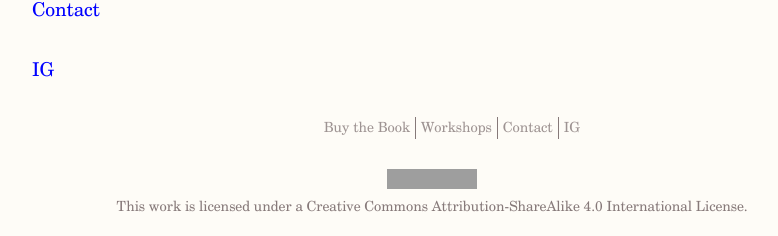
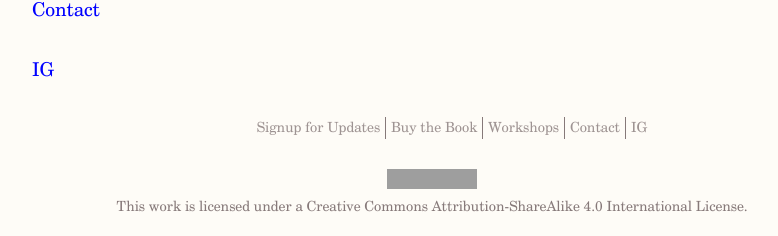
Before and after one commit to orzubalsky/making-and-being, a Jekyll site: the page built from docs/index.md, in a window 1280 px wide and 900 px high, scrolled down 5594 px. Shown: the part 661-897 px from the top of the window, without its empty margins (208-986 px from the left). Built offline with Jekyll 4.4.1, drawn with Linux system fonts in a browser that asks for light colours; nearby versions of some CDN libraries; some web fonts are replaced; our own code applies the rules of GitHub Pages for plain Markdown files; grey boxes are pictures that could not be loaded.

Commit message:
Link in footer

```diff
--- a/docs/_includes/footer.html
+++ b/docs/_includes/footer.html
@@ -1,6 +1,12 @@
 <footer>
 
   <ul class="footer-links">
+    <li>
+      <a href="https://docs.google.com/forms/d/e/1FAIpQLSc6L8ome_vBWFX97CDc264M6ntPQIRVjyMuwdVibkh6u_BMfA/viewform?usp=sf_link"
+      target="_blank">
+      Signup for Updates
+      </a>
+    </li>
     <li><a href="https://pioneerworks.org/publishing/making-and-being-embodiment-collaboration-and-circulation-in-the-visual-arts/" target="_blank">Buy the Book</a></li>
     <li><a
         href="https://docs.google.com/forms/d/e/1FAIpQLScnQOXXKfHIMhmjesL78RqXhSmZVMj5rdw0hfmBi3dFJQJ8pQ/viewform?usp=sf_link"
```
